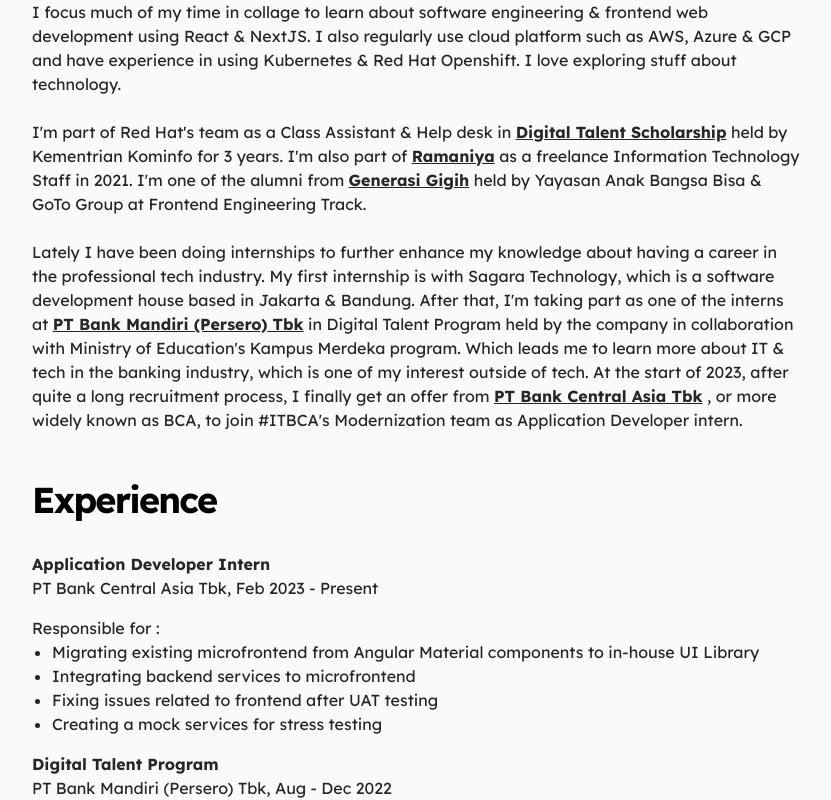
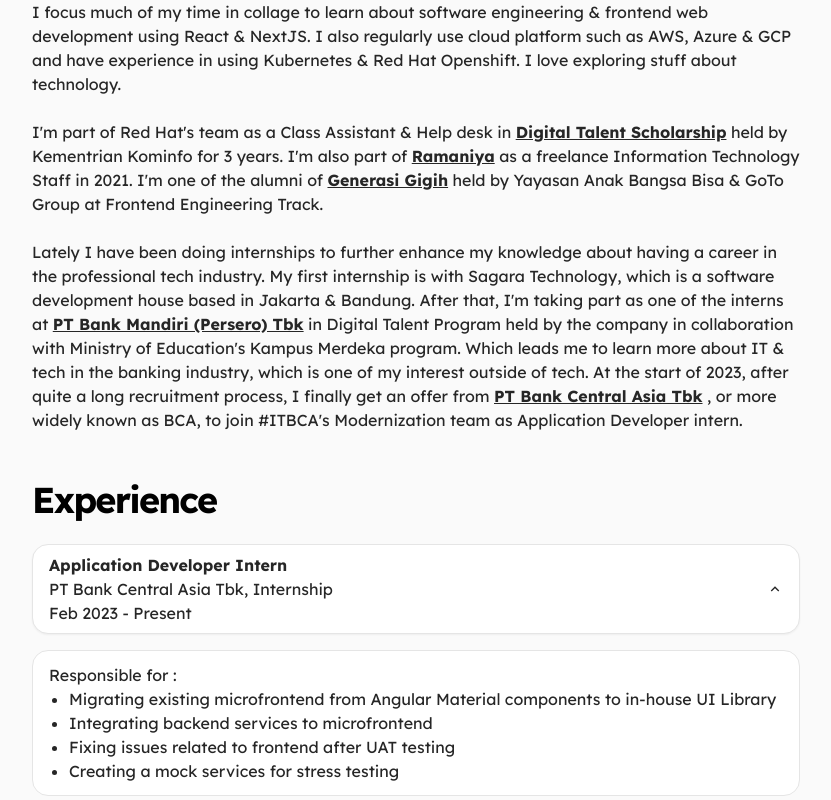
Before and after one commit to irfan44/irfannm, a Next.js app: page /about in a window 1280 px wide. Shown: the part 640-1440 px from the top of the page, without its empty margins (224-1055 px from the left). Built offline with nearby package versions, Linux system fonts and the light colour scheme.

Commit message:
fix: change experience to disclosure, add employtpe, change text color, small content fix

```diff
--- a/components/about/AboutMe.tsx
+++ b/components/about/AboutMe.tsx
@@ -52,7 +52,7 @@
               Ramaniya
             </ExternalLink>{' '}
             as a freelance Information Technology Staff in 2021. I&apos;m one of
-            the alumni from{' '}
+            the alumni of{' '}
             <ExternalLink
               type="text"
               title="Generasi Gigih"
--- a/components/about/Experience.tsx
+++ b/components/about/Experience.tsx
@@ -1,22 +1,33 @@
+import { Disclosure } from '@headlessui/react';
 import experience from 'data/experience';
+import { RiArrowDownSLine, RiArrowUpSLine } from 'react-icons/ri';
 
 const Experience = () => {
   return (
     <div>
       <h2 className="mb-6">Experience</h2>
-      <div className="flex flex-col">
-        {experience.map((work) => {
+      <div className="flex flex-col space-y-4">
+        {experience.map((work, index) => {
           return (
-            <div key={work.title}>
-              <div className="py-2 text-left">
-                <div>
+            <Disclosure key={work.title} defaultOpen={index === 0}>
+              {({ open }) => (
+                <>
+                  <Disclosure.Button>
+                    <div className="flex justify-between items-center bg-white py-2 px-4 rounded-2xl dark:bg-neutral-800 hover:rounded-xl shadow-sm border border-neutral-200 dark:border-neutral-700">
+                      <div className="text-left">
                         <p className="font-bold">{work.title}</p>
                         <p>
-                    {work.company}, {work.year}
+                          {work.company}, {work.employmentType}
                         </p>
+                        <p>{work.year}</p>
+                      </div>
+                      <div>
+                        {open ? <RiArrowUpSLine /> : <RiArrowDownSLine />}
                       </div>
                     </div>
-              <div className="py-2">
+                  </Disclosure.Button>
+                  <Disclosure.Panel>
+                    <div className="py-3 bg-white px-4 rounded-2xl dark:bg-neutral-800 border border-neutral-200 dark:border-neutral-700">
                       <p>Responsible for :</p>
                       <ul className="list-disc ml-5">
                         {work.responsibility.map((responsibility) => {
@@ -24,7 +35,10 @@
                         })}
                       </ul>
                     </div>
-            </div>
+                  </Disclosure.Panel>
+                </>
+              )}
+            </Disclosure>
           );
         })}
       </div>
--- a/data/experience.ts
+++ b/data/experience.ts
@@ -5,6 +5,7 @@
     title: 'Application Developer Intern',
     company: 'PT Bank Central Asia Tbk',
     year: 'Feb 2023 - Present',
+    employmentType: 'Internship',
     responsibility: [
       'Migrating existing microfrontend from Angular Material components to in-house UI Library',
       'Integrating backend services to microfrontend',
@@ -16,6 +17,7 @@
     title: 'Digital Talent Program',
     company: 'PT Bank Mandiri (Persero) Tbk',
     year: 'Aug - Dec 2022',
+    employmentType: 'Internship',
     responsibility: [
       'Building a web portal for request ticket management based on React JS for internal company use',
       'Developing a dashboard using Grafana',
@@ -26,6 +28,7 @@
     title: 'Frontend Engineer Specialist',
     company: 'Sagara Technology',
     year: 'Jun - Sep 2022',
+    employmentType: 'Internship',
     responsibility: [
       'Building a web application frontend together with Sagara team',
       'Collaborating with other team member',
@@ -36,6 +39,7 @@
     title: 'Information Technology Staff',
     company: 'Ramaniya',
     year: 'Sep - Dec 2021',
+    employmentType: 'Freelance',
     responsibility: [
       'Managing and maintaining in-house IT infrastructure',
       'Managing and maintaining company website',
@@ -46,6 +50,7 @@
     title: 'Red Hat Help Desk & Class Assistant',
     company: 'Digital Talent Scholarship',
     year: '2020 - 2023',
+    employmentType: 'Freelance',
     responsibility: [
       'Helping in managing Red Hat training LMS',
       'Preparing & managing live sessions at every weekdays',
--- a/styles/index.css
+++ b/styles/index.css
@@ -38,7 +38,7 @@
 
   body,
   .p {
-    @apply font-sans text-base text-neutral-800 dark:text-gray-200;
+    @apply font-sans text-base text-neutral-800 dark:text-gray-100;
   }
 
   body {
--- a/types/experience.ts
+++ b/types/experience.ts
@@ -2,6 +2,12 @@
   title: string;
   company: string;
   year: string;
+  employmentType:
+    | 'Full-time'
+    | 'Part-time'
+    | 'Contract'
+    | 'Internship'
+    | 'Freelance';
   responsibility: string[];
 };
 
```
Lines whose indentation alone changed are shown as unchanged.
